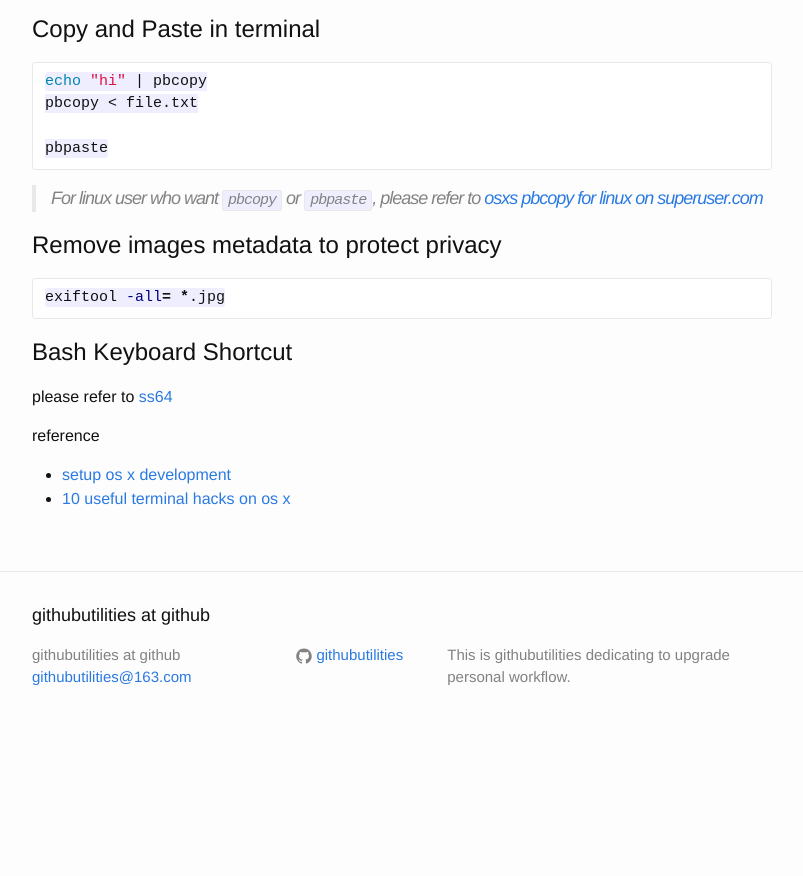
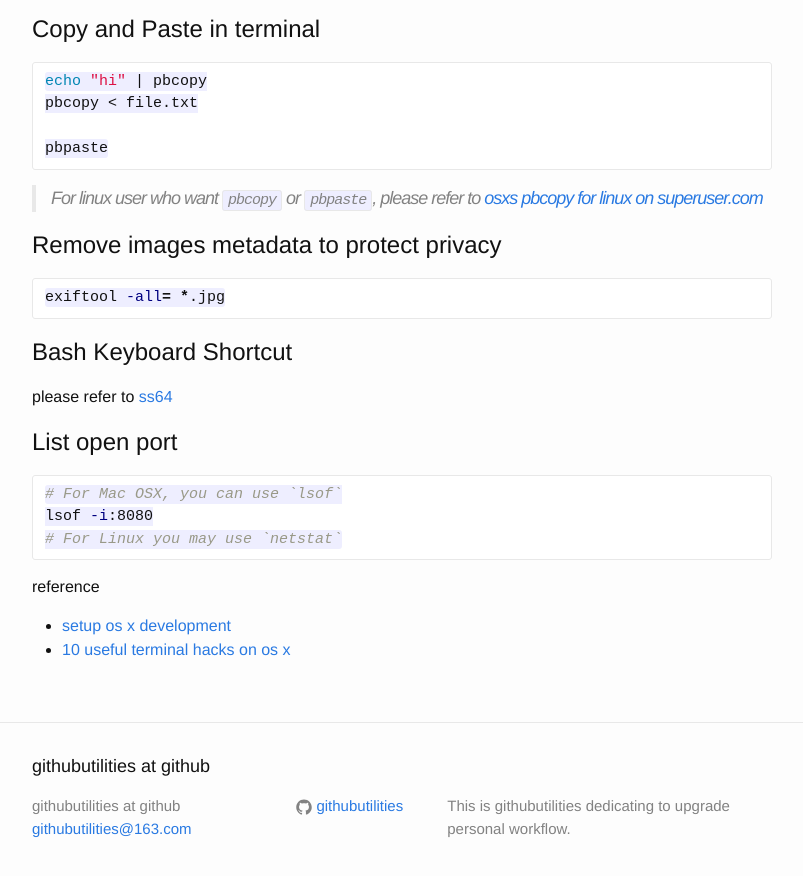
Before and after one commit to githubutilities/githubutilities.github.io, a Jekyll site: the page built from _posts/2015-02-07-terminal-hacks.markdown, in a window 1280 px wide and 900 px high, scrolled down 605 px. Shown: the top 876 px of the window, without its empty margins (238-1041 px from the left). Built offline with Jekyll 4.4.1, drawn with Linux system fonts in a browser that asks for light colours; Markdown is read by kramdown in place of the engine named in the settings; before the commit the page ends 1354 px from its top, so only the background shows below that.

Commit message:
add port finding

````diff
--- a/_posts/2015-02-07-terminal-hacks.markdown
+++ b/_posts/2015-02-07-terminal-hacks.markdown
@@ -47,6 +47,16 @@ exiftool -all= *.jpg
 
 please refer to [ss64](http://ss64.com/osx/syntax-bashkeyboard.html)
 
+
+# List open port
+
+```sh
+# For Mac OSX, you can use `lsof`
+lsof -i:8080
+# For Linux you may use `netstat`
+```
+
+
 reference
 
 * [setup os x development](http://mattstauffer.co/blog/setting-up-a-new-os-x-development-machine-part-1-core-files-and-custom-shell)
````
